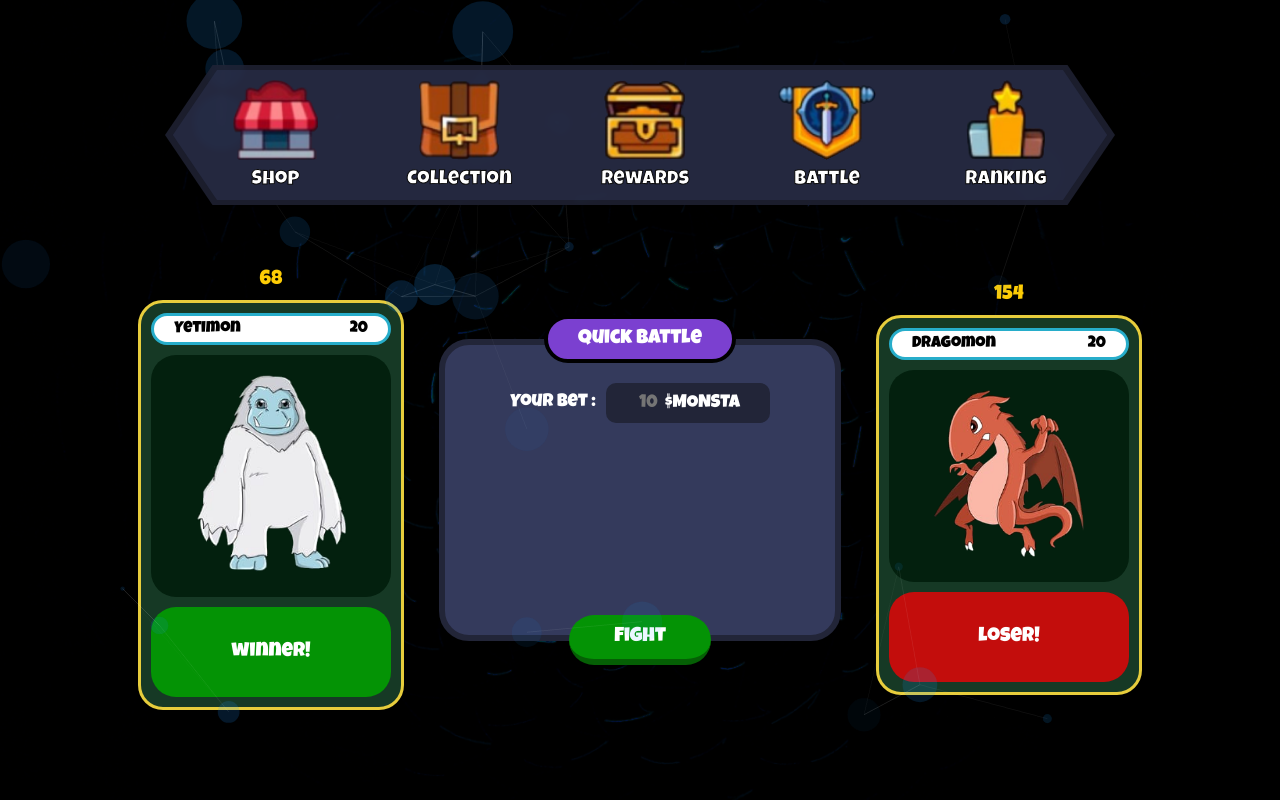
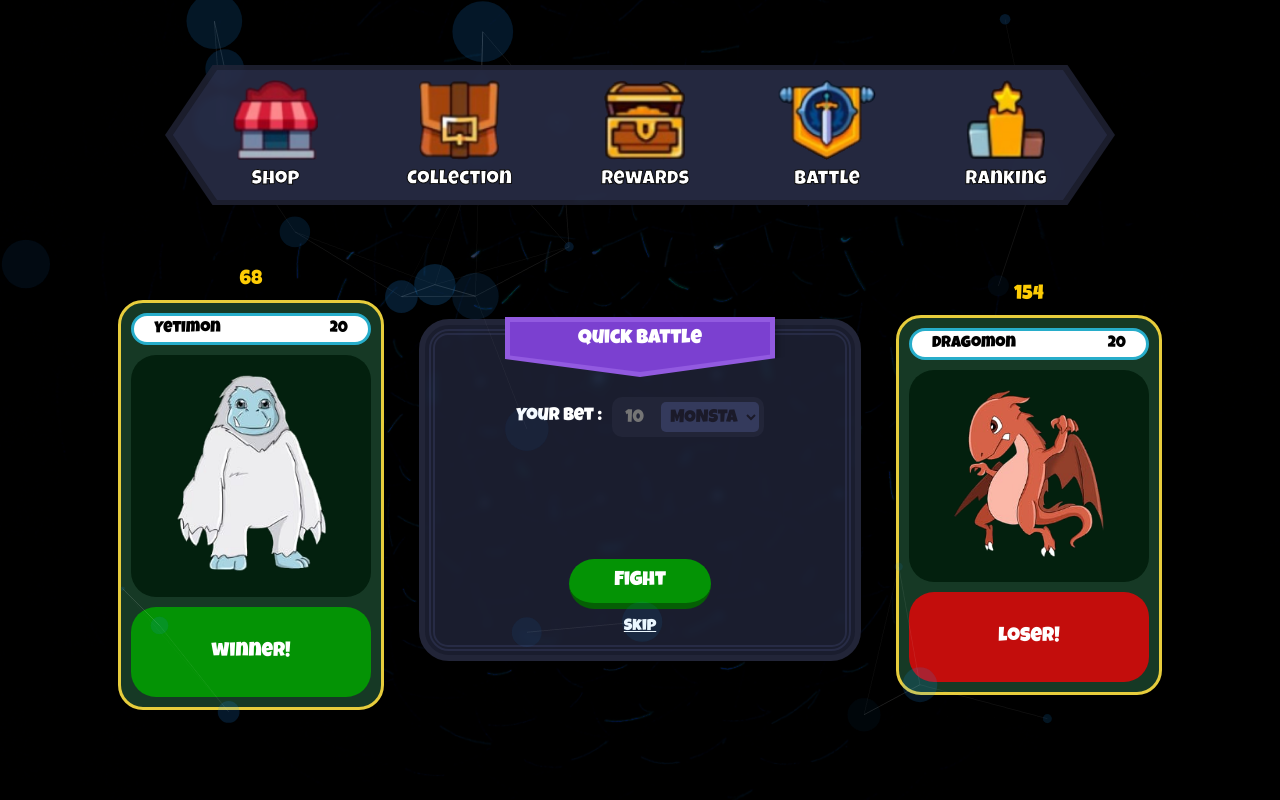
Before and after one commit to ayumieth/yukiment-arena, a React (Create React App) app: page / in a window 1280 px wide. Built offline with nearby package versions, Linux system fonts and the light colour scheme.

Commit message:
🔢 Bet Input

```diff
--- a/src/components/arena/Arena.js
+++ b/src/components/arena/Arena.js
@@ -1,4 +1,5 @@
 import { CardEntity } from '../../entities/CardEntity';
+import CoinSelect from '../coin-select/CoinSelect';
 import Card from './../card/Card';
 import classes from './Arena.module.css';
 
@@ -6,23 +7,38 @@ export default function Arena() {
   const card1 = new CardEntity({ name: 'Yetimon', winner: true, points: 68, lvl: 20 });
   const card2 = new CardEntity({ name: 'Dragomon', winner: false, points: 154, lvl: 20 });
 
+  const onBetValueChange = e => {
+    console.log({ onBetValueChange: e });
+  }
+
+  const onBetCoinChange = e => {
+    console.log({ onBetCoinChange: e });
+  }
+
   return (
     <main className={classes.arena}>
       <Card card={card1} />
 
       <div className={classes.board}>
-        <div className={classes.title}>Quick Battle</div>
+        <div className={classes.title}>
+          <span>Quick Battle</span>
+        </div>
 
         <div className={classes.content}>
           <span className={classes.label}>Your Bet :</span>
-
-          <div className={classes.input}>
-            <input type="number" placeholder='10' />
-            <span>$MONSTA</span>
-          </div>
+          <CoinSelect
+            maxValue={100}
+            stepValue={0.1}
+            minValue={0.1}
+            onValueChange={onBetValueChange.bind(this)}
+            onCoinChange={onBetCoinChange.bind(this)}
+          />
         </div>
 
-        <div className={classes.button}>Fight</div>
+        <div className={classes.controls}>
+          <div className={classes.button}>Fight</div>
+          <a className={classes.link}>Skip</a>
+        </div>
       </div>
 
       <Card card={card2} />
--- a/src/components/arena/Arena.module.css
+++ b/src/components/arena/Arena.module.css
@@ -11,28 +11,73 @@
   align-items: center;
   flex-direction: column;
 
-  background-color: #343a5c;
   border-radius: 30px;
-  border: 6px #222538 solid;
+  backdrop-filter: blur(4px);
+  border: 6px var(--color-primary) solid;
+  background-color: rgba(var(--color-highlight-rgb), 0.5);
+
+  outline-offset: -12px;
+  outline: 2px solid rgba(var(--color-highlight-rgb), 0.5);
 
   min-height: 250px;
   min-width: 350px;
-  padding: 20px;
+
+  padding: 40px;
   margin: 20px 35px;
 }
 
+.board::before {
+  content: '';
+  z-index: -1;
+
+  position: absolute;
+  top: -2px;
+  left: -2px;
+
+  outline-offset: -12px;
+  outline: 2px solid rgba(var(--color-highlight-rgb), 0.5);
+  border-radius: 25px;
+
+  height: calc(100% + 4px);
+  width: calc(100% + 4px);
+}
+
 .title {
-  background-color: #7b40d0;
+  position: relative;
+
+  clip-path: polygon(0 0, 100% 0, 130% 50%, 50% 100%, 0 70%);
+  filter: drop-shadow(0px 4px 4px rgba(0, 0, 0, 0.5));
+  background-color: #925ae0;
   color: #ffffff;
 
-  border: 4px solid #000000;
-  border-radius: 30px;
+  font-size: 20px;
+  text-align: center;
 
-  font-size: 20px;
+  margin: -48px auto 0 auto;
+  padding: 20px 30px;
+  width: 60%;
+}
 
-  margin: -50px auto 0 auto;
-  padding: 10px 30px;
-  max-width: fit-content;
+.title::before {
+  position: absolute;
+  top: 5px;
+  left: 5px;
+
+  content: '';
+  z-index: -1;
+  display: block;
+
+  height: calc(100% - 10px);
+  width: calc(100% - 10px);
+
+  backdrop-filter: opacity(0%);
+  background-color: #7b40d0;
+  clip-path: polygon(0 0, 100% 0, 122% 50%, 50% 100%, 0 67%);
+}
+
+.title span {
+  position: relative;
+  top: -8px;
 }
 
 .content {
@@ -51,32 +96,15 @@
   top: 10px;
 }
 
-.input {
-  background-color: #222538;
+.controls {
+  position: absolute;
+  bottom: 10px;
 
-  padding: 10px 30px;
-  border-radius: 10px;
-}
-
-.input input {
-  background-color: transparent;
-  border: none;
-
-  font-size: 18px;
-  max-width: 20px;
-  color: #ffffff;
-  text-align: right;
-  margin-right: 5px;
-  font-family: 'Luckiest Guy', cursive;
-}
-
-.input input:focus {
-  outline: none;
+  text-align: center;
 }
 
 .button {
-  position: absolute;
-  bottom: -30px;
+  position: relative;
 
   font-size: 20px;
   color: #ffffff;
@@ -101,8 +129,18 @@
   border-bottom-width: 4px;
 }
 
-input::-webkit-outer-spin-button,
-input::-webkit-inner-spin-button {
-  -webkit-appearance: none;
-  margin: 0;
+.link {
+  display: inline-block;
+  cursor: pointer;
+  margin: 10px;
+
+  color: #ffffff;
+  text-decoration: underline;
+
+  transition-duration: 0.2s;
+  transition-property: opacity;
 }
+
+.link:hover {
+  opacity: 0.8;
+}
--- /dev/null
+++ b/src/components/coin-select/CoinSelect.js
@@ -0,0 +1,72 @@
+import { useEffect, useRef, useState } from 'react';
+import classes from './CoinSelect.module.css';
+
+export default function CoinSelect(props) {
+  const span = useRef();
+  const [width, setWidth] = useState(0);
+  const [content, setContent] = useState('');
+
+  const [value, setValue] = useState(0);
+  const [coin, setCoin] = useState('monsta');
+
+  const onChange = e => {
+    if (e.nativeEvent.isTrusted) {
+      const inputValue = parseFloat(e.nativeEvent.target.value);
+      const sanitizedValue = isNaN(inputValue) ? 0 : inputValue;
+
+      setValue(sanitizedValue);
+    }
+  };
+
+  const onSelect = e => {
+    if (e.nativeEvent.isTrusted) {
+      const value = e.nativeEvent.target.value;
+      setCoin(value);
+    }
+  }
+
+  const onResize = e => {
+    setContent(e.target.value);
+  };
+
+  useEffect(() => {
+    setWidth(span.current.offsetWidth);
+  }, [content]);
+
+  useEffect(() => {
+    if (props.onValueChange) {
+      props.onValueChange(value);
+    }
+  }, [value]);
+
+  useEffect(() => {
+    if (props.onCoinChange) {
+      props.onCoinChange(coin);
+    }
+  }, [coin]);
+
+  return (
+    <div className={classes.input}>
+      <span className={classes.hide} ref={span}>{content}</span>
+      <input
+        type="number"
+        placeholder="10"
+        style={{ width }}
+        max={props.maxValue}
+        min={props.minValue}
+        step={props.stepValue}
+        onChange={e => { onResize(e); onChange(e); }}
+      />
+
+      <select
+        className={classes.select}
+        onChange={e => onSelect(e)}
+      >
+        <option value="monsta">MONSTA</option>
+        <option value="bnrg">BNRG</option>
+        <option value="bnb">BNB</option>
+        <option value="busd">BUSD</option>
+      </select>
+    </div>
+  );
+}
--- /dev/null
+++ b/src/components/coin-select/CoinSelect.module.css
@@ -0,0 +1,70 @@
+.input {
+  position: relative;
+  z-index: 0;
+
+  padding: 5px;
+  border-radius: 10px;
+  background-color: #222538;
+}
+
+.input input {
+  display: inline-block;
+  outline: none;
+
+  color: #ffffff;
+  border: none;
+  background-color: transparent;
+
+  font-size: 18px;
+  text-align: right;
+  white-space: nowrap;
+  font-family: 'Luckiest Guy', cursive;
+
+  margin: 0 5px;
+  min-width: 20px;
+  max-width: 150px;
+}
+
+.input:focus-within {
+  outline: 4px solid #454364;
+}
+
+.input input:focus {
+  outline: none;
+}
+
+input::-webkit-outer-spin-button,
+input::-webkit-inner-spin-button {
+  -webkit-appearance: none;
+  margin: 0;
+}
+
+.select {
+  cursor: pointer;
+  border: none;
+
+  font-size: 18px;
+  text-align: center;
+  font-family: 'Luckiest Guy', cursive;
+
+  color: #1b1a29;
+  border-radius: 5px;
+  background-color: var(--color-highlight);
+
+  padding: 5px;
+  margin-left: 10px;
+}
+
+.select:hover {
+  background-color: rgba(var(--color-highlight-rgb), 0.8);
+}
+
+.select:focus {
+  outline: none;
+}
+
+.hide {
+  position: absolute;
+  z-index: -1;
+  opacity: 0;
+}
```
